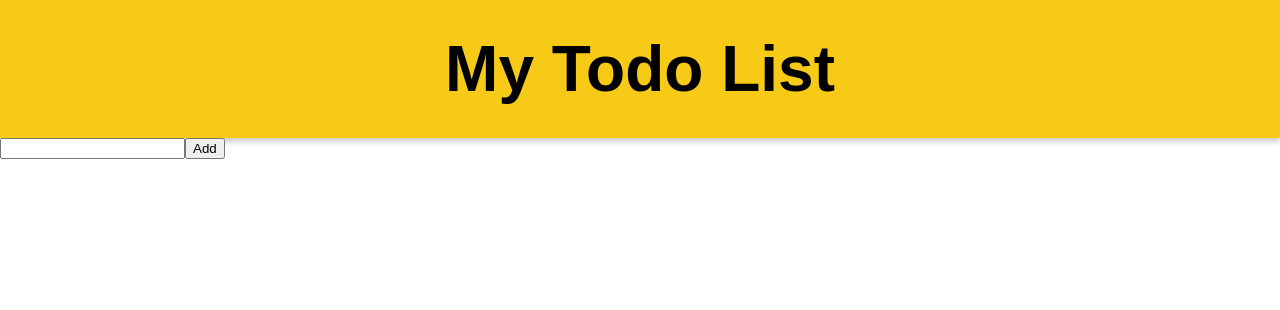
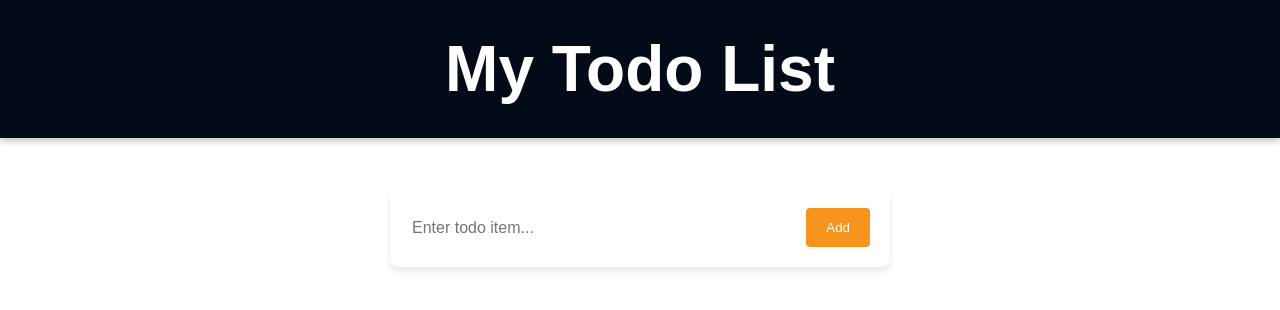
Before and after one commit to ameh-samson/todo-app, a React (Vite) app: page / in a window 1280 px wide. Shown: the top 310 px of the page. Built offline with nearby package versions, Linux system fonts and the light colour scheme.

Commit message:
styles form

```diff
--- a/src/components/Form/Form.jsx
+++ b/src/components/Form/Form.jsx
@@ -1,4 +1,5 @@
 import { useState } from "react";
+import styles from "./Form.module.css";
 
 const Form = ({ todos, setTodos }) => {
   const [todo, setTodo] = useState("");
@@ -9,16 +10,18 @@
     setTodo("");
   };
   return (
-    <div>
-      <form onSubmit={handleSubmit}>
+    <form className={styles.todoForm} onSubmit={handleSubmit}>
       <input
+        className={styles.modernInput}
         type="text"
+        placeholder="Enter todo item..."
         value={todo}
         onChange={(e) => setTodo(e.target.value)}
       />
-        <button type="submit">Add</button>
+      <button className={styles.modernButton} type="submit">
+        Add
+      </button>
     </form>
-    </div>
   );
 };
 
--- /dev/null
+++ b/src/components/Form/Form.module.css
@@ -0,0 +1,32 @@
+.todoForm {
+  background: white;
+  border-radius: 8px;
+  padding: 20px;
+  width: 500px;
+  margin: 0 auto;
+  margin-top: 50px;
+  box-shadow: 0 4px 6px rgba(0, 0, 0, 0.1);
+  display: flex;
+}
+
+.modernInput {
+  width: 100%;
+  border: none;
+  display: block;
+  color: #000;
+  font-size: 16px;
+}
+
+.modernInput:focus {
+  outline: none;
+}
+
+.modernButton {
+  display: inline-block;
+  border: none;
+  border-radius: 4px;
+  background: #f7941d;
+  padding: 12px 20px;
+  color: #fff;
+  cursor: pointer;
+}
--- a/src/components/Header/Header.module.css
+++ b/src/components/Header/Header.module.css
@@ -1,8 +1,12 @@
 .header {
-  background: #f7ca18;
+  background: #020b17;
   text-align: center;
   font-weight: bold;
   font-size: 2rem;
   padding: 1em;
   box-shadow: 0px 4px 6px rgba(0, 0, 0, 0.2);
 }
+
+.header h1 {
+  color: #fff;
+}
```
Lines whose indentation alone changed are shown as unchanged.
